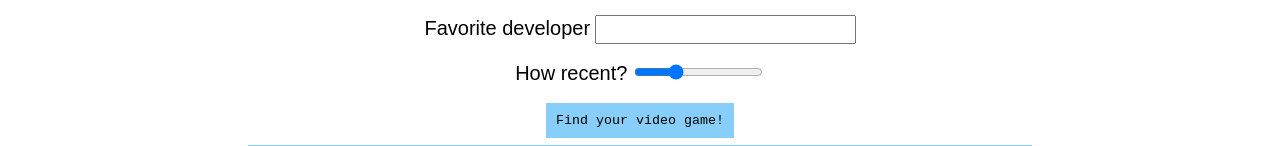
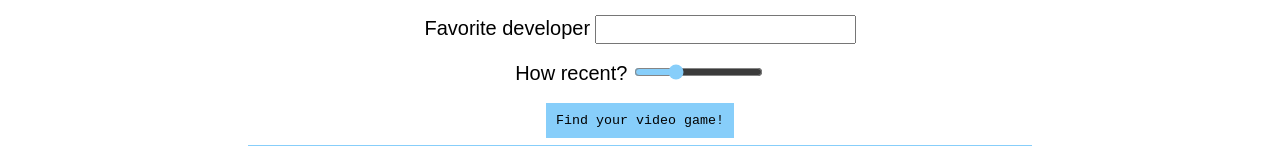
Before and after one commit to Gh0st6764/Best_video_games, a plain HTML site: page index.html in a window 1280 px wide. Shown: the part 168-314 px from the top of the page. Drawn offline with Linux system fonts and the light colour scheme; a script that the page names is missing; a web font is replaced by a local one.

Commit message:
style.css

```diff
--- a/style.css
+++ b/style.css
@@ -16,7 +16,9 @@ body{
   input{
     font-family: monospace;
     font-size: 20px;
+
   }
+
   button{
     background-color: lightskyblue;
     padding: 10px;
@@ -31,3 +33,7 @@ body{
     outline-color: lightskyblue;
     outline-style: solid;
   }
+  .slider{
+    accent-color: lightskyblue;
+
+  }
```
